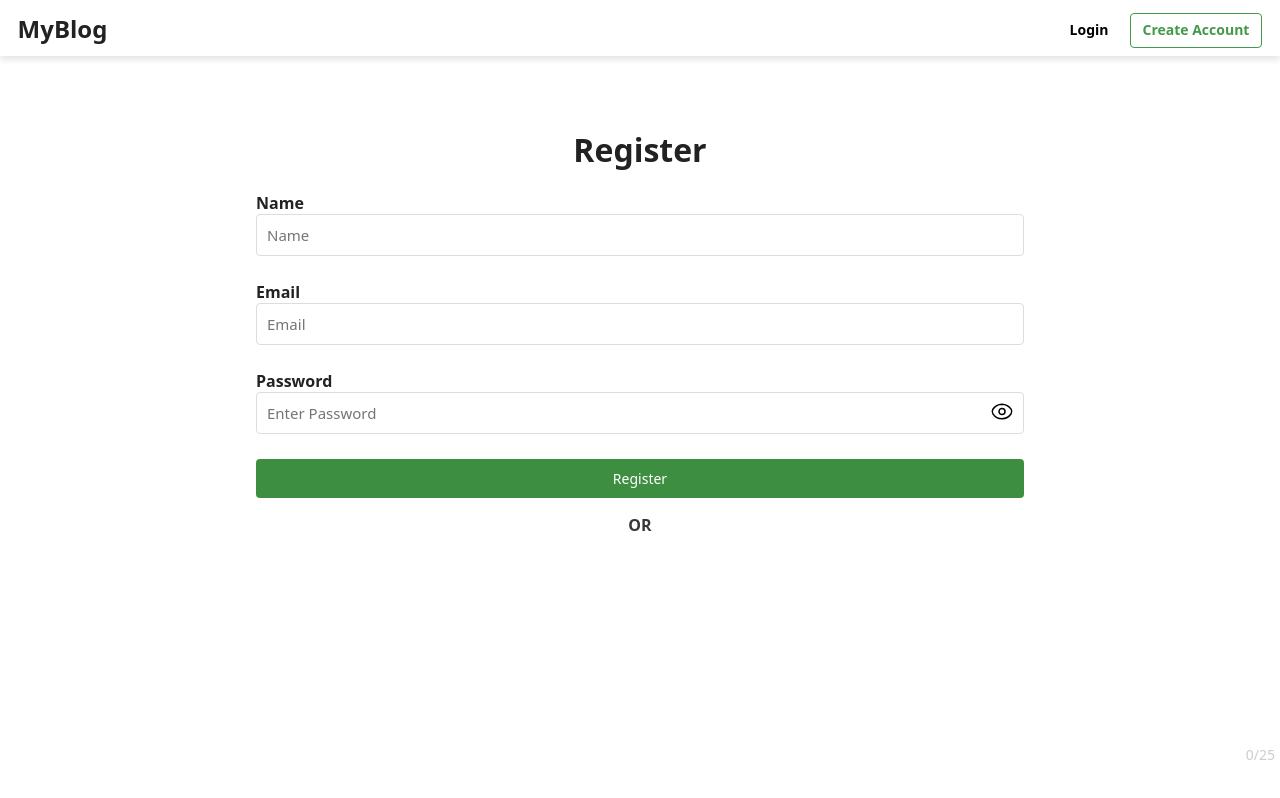
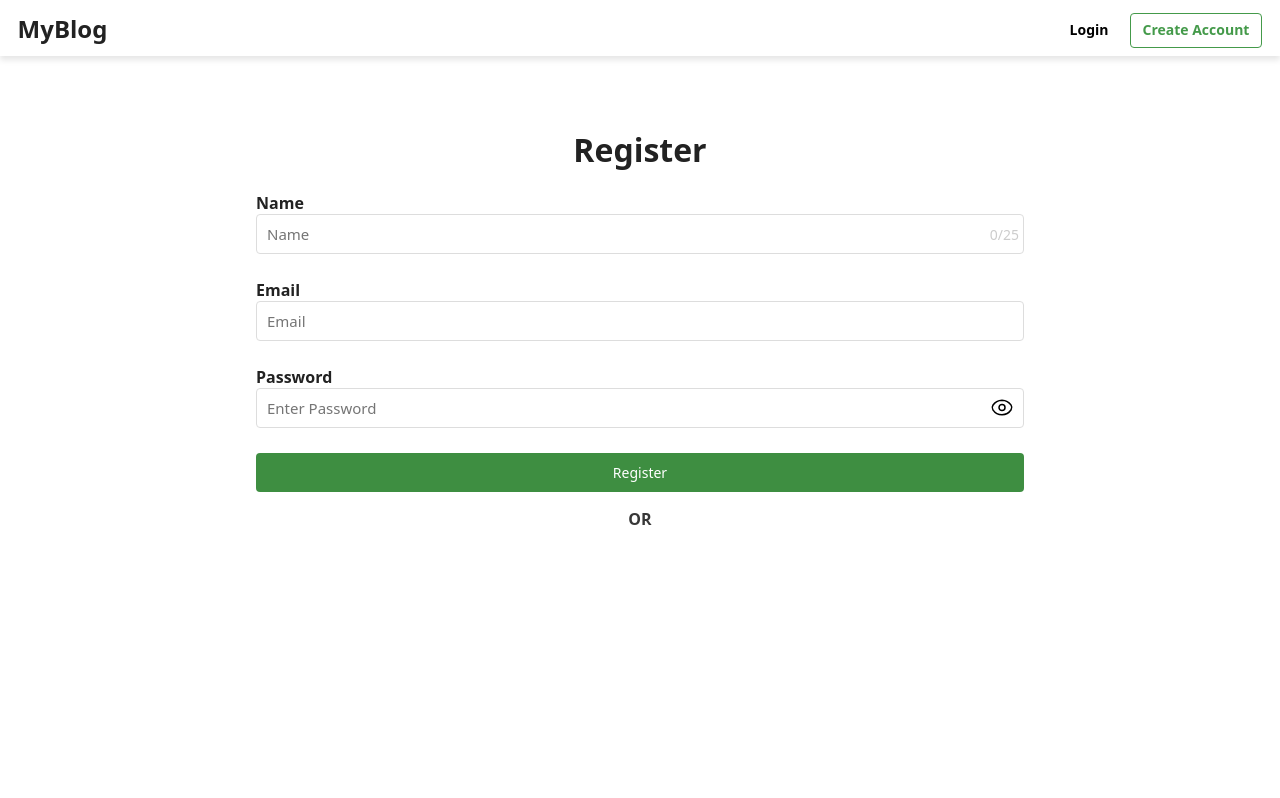
Before and after one commit to althaf-ka/MyBlog-App, a React (Vite) app in the folder client/: page /register in a window 1280 px wide. Built offline with nearby package versions, Linux system fonts and the light colour scheme; no server answers.

Commit message:
Some errors has been fixed

```diff
--- a/client/src/App.jsx
+++ b/client/src/App.jsx
@@ -118,7 +118,7 @@ function App() {
         </Routes>
         <ToastContainer
           position="top-center"
-          autoClose="1800"
+          autoClose="4000"
           hideProgressBar
           newestOnTop
           closeOnClick={false}
@@ -128,6 +128,7 @@ function App() {
           transition={Slide}
           theme="colored"
           closeButton={false}
+          limit={1}
         />
       </PostContextProvider>
     </UserContextProvider>
--- a/client/src/Components/Form/styles.css
+++ b/client/src/Components/Form/styles.css
@@ -1,4 +1,8 @@
 /* FORM INPUT */
+.form-group {
+  position: relative;
+}
+
 .form-group .input-box {
   width: 100%;
   padding: 10px;
@@ -6,6 +10,8 @@
   border: 1px solid #ddd;
   border-radius: 4px;
   font-size: 15px;
+  position: relative;
+  height: 40px;
 }
 
 .form-group .input-box-label {
@@ -21,8 +27,9 @@
 
 .char-count {
   position: absolute;
-  bottom: 36px;
+  top: 50%;
   right: 5px;
+  transform: translateY(-60%);
   font-size: 14px;
   color: #ccc;
 }
--- a/client/src/Components/Header/Header.jsx
+++ b/client/src/Components/Header/Header.jsx
@@ -8,7 +8,6 @@ import DropdownMenu from "../DropdownMenu/DropdownMenu";
 import { HamburgerMenuIcon } from "../../assets";
 import HamburgerMenu from "../HamburgerMenu/HamburgerMenu";
 import useClickOutside from "../../Hooks/useClickOutside";
-import { toast } from "react-toastify";
 
 function Header() {
   const { userInfo, setUserInfo } = useContext(UserContext);
@@ -42,7 +41,6 @@ function Header() {
   const logout = () => {
     axios.defaults.withCredentials = true;
     axios.post("/users/logout").then(response => {
-      toast.success(response.data.message);
       setUserInfo(null);
       window.location.reload();
     });
--- a/client/src/Pages/ViewPost/ViewPost.jsx
+++ b/client/src/Pages/ViewPost/ViewPost.jsx
@@ -9,6 +9,7 @@ import ClapButton from "../../Components/ClapButton/ClapButton";
 import BlogOptions from "../../Components/BlogOptions/BlogOptions";
 import BookMark from "../../Components/BookMark/BookMark";
 import TailSpinLoader from "../../Components/Loaders/TailSpinLoader";
+import RoundProfilePicture from "../../Components/RoundProfilePicture/RoundProfilePicture";
 import { toast } from "react-toastify";
 
 function ViewPost() {
@@ -114,7 +115,10 @@ function ViewPost() {
 
           <div className="blog-author" onClick={handleAuthorClick}>
             <div className="author-image">
-              <img src={postInfo?.profileImageURL} alt="Author" />
+              <RoundProfilePicture
+                size={60}
+                imageUrl={postInfo?.profileImageURL}
+              />
             </div>
             <div className="author-name">Written by {postInfo.author}</div>
           </div>
```
Also changed, not shown: 2 other files (tests, documents, lock files or other folders).
